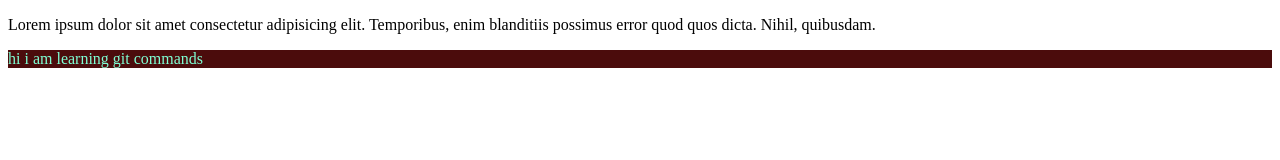
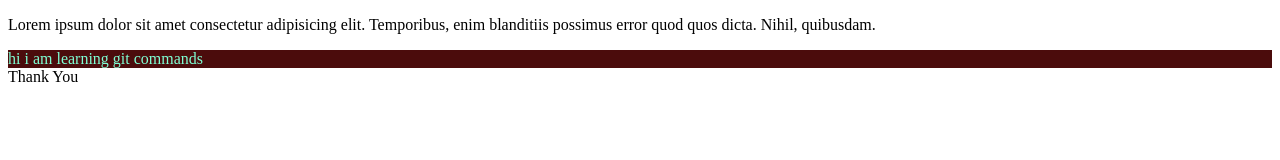
Before and after one commit to kavyansh18/git, a plain HTML site: page index.html in a window 1280 px wide. Drawn offline with Linux system fonts and the light colour scheme.

Commit message:
added ty

```diff
--- a/index.html
+++ b/index.html
@@ -18,5 +18,8 @@
     <div class="git">
         hi i am learning git commands
     </div>
+    <div class="ty">
+        Thank You
+    </div>
 </body>
 </html>
```
